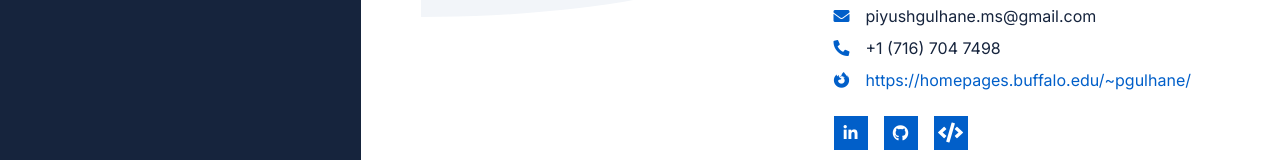
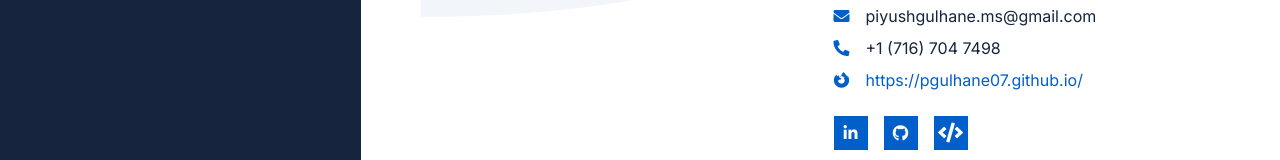
Before and after one commit to pgulhane07/pgulhane07.github.io, a plain HTML site: page index.html in a window 1280 px wide. Shown: the part 464-624 px from the top of the page. Drawn offline with nearby package versions, Linux system fonts and the light colour scheme; a web font is replaced by a local one.

Commit message:
updated the URL

```diff
--- a/index.html
+++ b/index.html
@@ -251,7 +251,7 @@
                                     </div>
                                     <div class="d-flex align-items-center mb-4">
                                         <i class="fab fa-firefox-browser text-primary me-3"></i>
-                                        <p class="text-dark mb-0"><a href="https://homepages.buffalo.edu/~pgulhane/" target="_blank">https://homepages.buffalo.edu/~pgulhane/</a></p>
+                                        <p class="text-dark mb-0"><a href="https://pgulhane07.github.io/" target="_blank">https://pgulhane07.github.io/</a></p>
                                     </div>
                                     <div class="d-flex">
                                         <a class="btn btn-primary btn-sm-square me-3" href="https://www.linkedin.com/in/piyushgulhane/" target="_blank">
```
